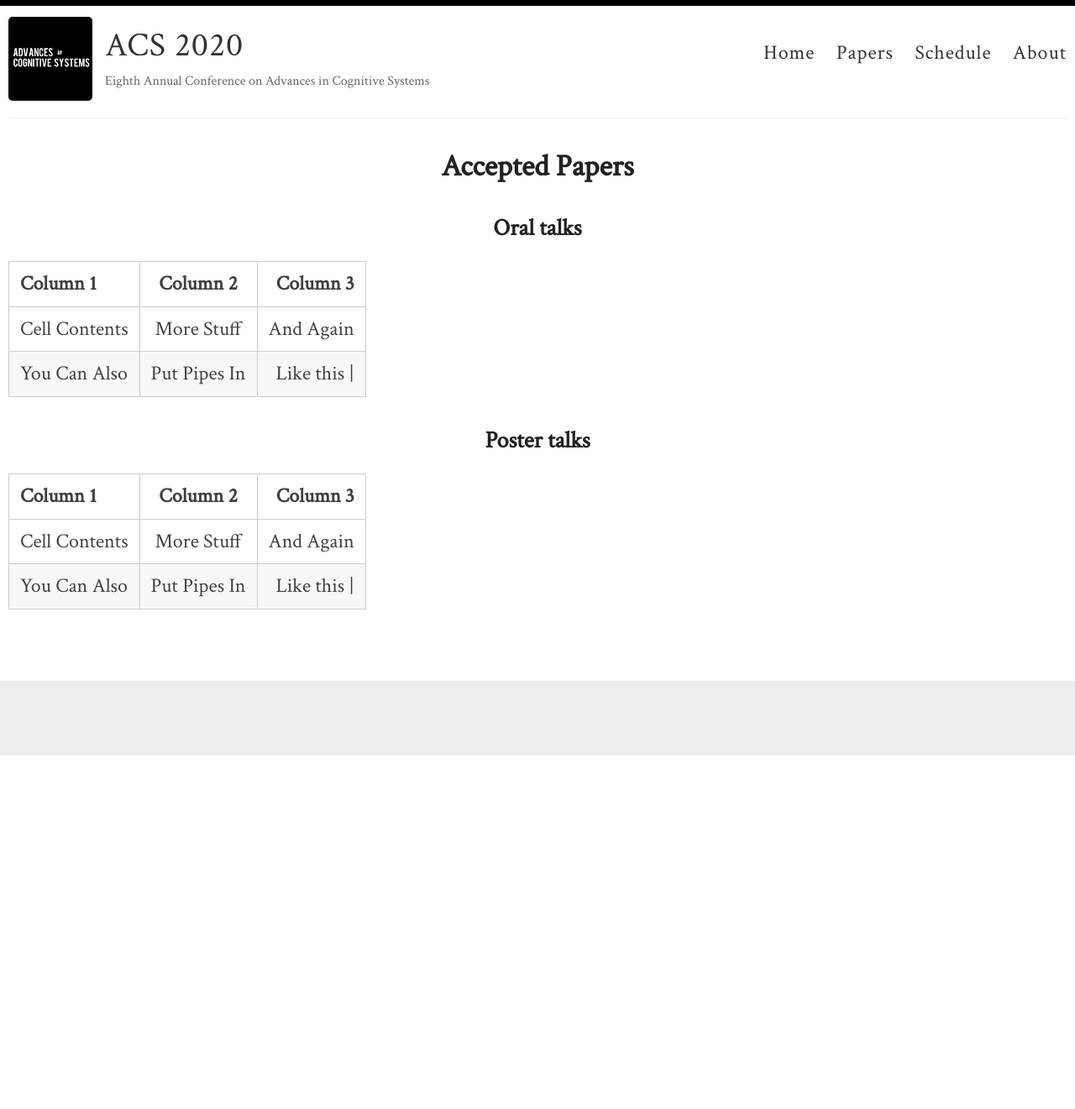
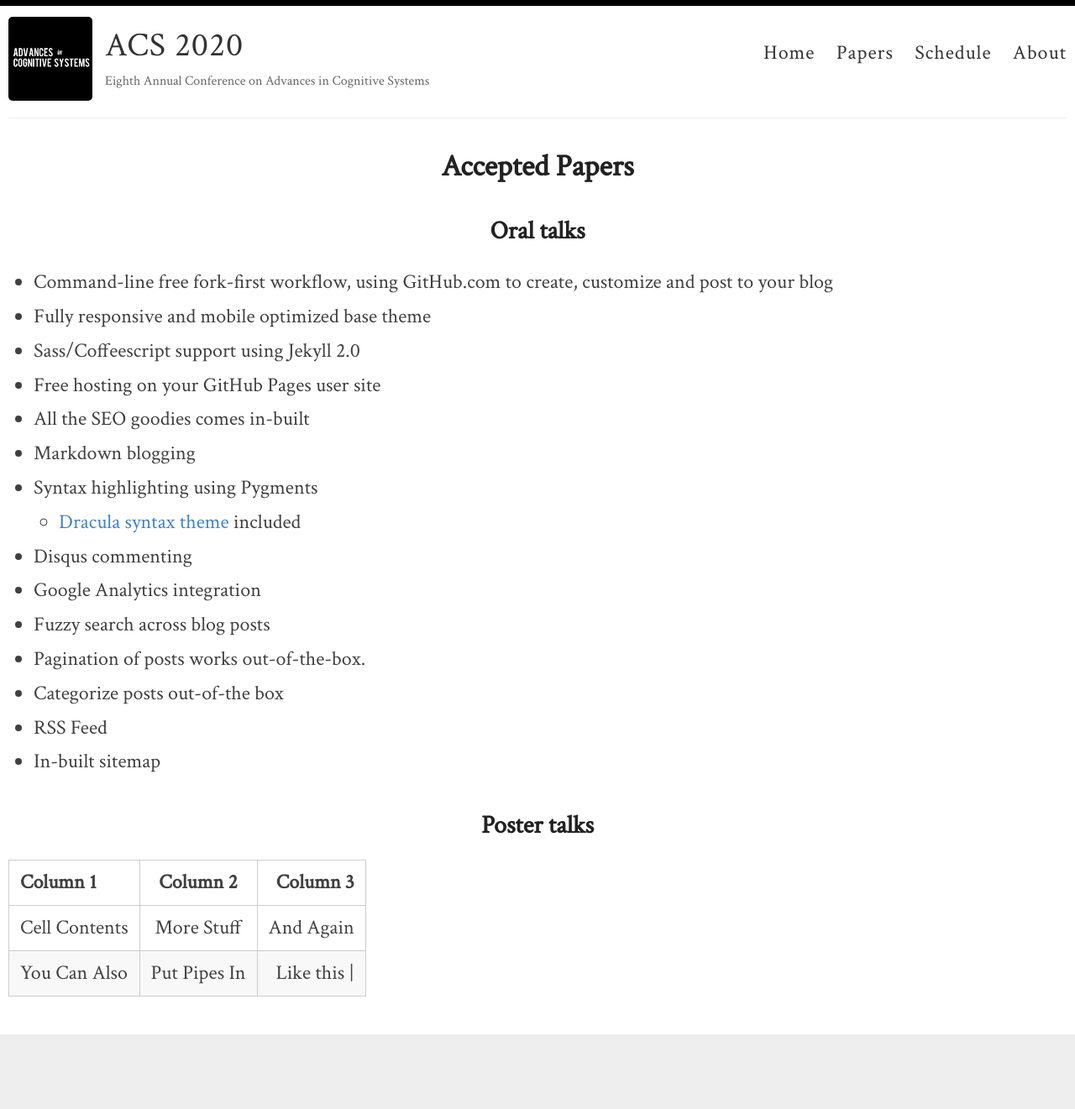
Before and after one commit to anna-reali/dc2021, a Jekyll site: the page built from _pages/papers.md, in a window 1280 px wide. Shown: the whole page at 84% size. Built offline with Jekyll 4.4.1, drawn with Linux system fonts in a browser that asks for light colours; before the commit the page ends 900 px from its top, so only the background shows below that.

Commit message:
Update papers.md

```diff
--- a/_pages/papers.md
+++ b/_pages/papers.md
@@ -4,16 +4,27 @@ title: Accepted Papers
 permalink: /papers/
 ---
 
-### Oral talks
+## Oral talks
+- Command-line free fork-first workflow, using GitHub.com to create, customize and post to your blog
+- Fully responsive and mobile optimized base theme
+- Sass/Coffeescript support using Jekyll 2.0
+- Free hosting on your GitHub Pages user site
+- All the SEO goodies comes in-built
+- Markdown blogging
+- Syntax highlighting using Pygments
+    - [Dracula syntax theme](https://draculatheme.com/) included
+- Disqus commenting
+- Google Analytics integration
+- Fuzzy search across blog posts
+- Pagination of posts works out-of-the-box.
+- Categorize posts out-of-the box
+- RSS Feed
+- In-built sitemap
+
+
+## Poster talks
 
 | Column 1       | Column 2     | Column 3     |
 | :------------- | :----------: | -----------: |
 |  Cell Contents | More Stuff   | And Again    |
 | You Can Also   | Put Pipes In | Like this \| |
-
-### Poster talks
-
-| Column 1       | Column 2     | Column 3     |
-| :------------- | :----------: | -----------: |
-|  Cell Contents | More Stuff   | And Again    |
-| You Can Also   | Put Pipes In | Like this \| |
```
